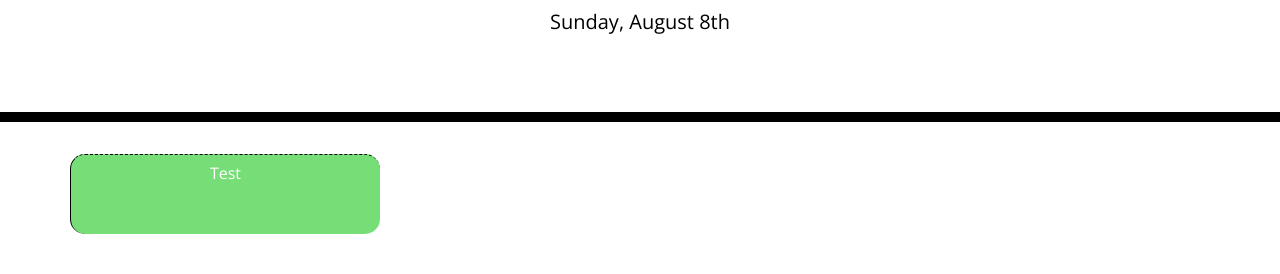
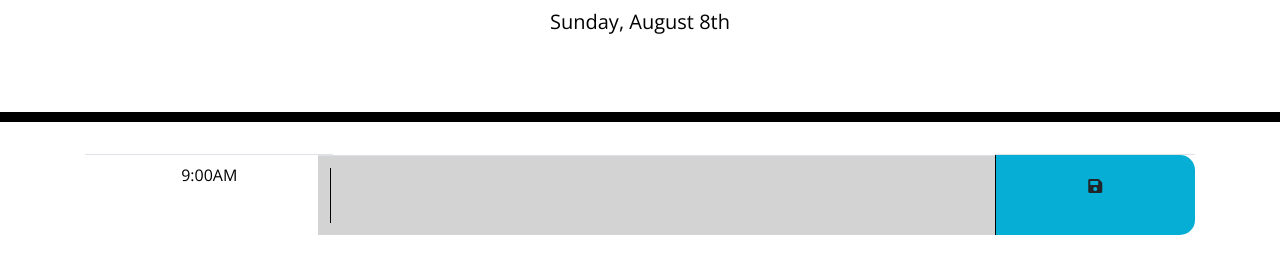
Before and after one commit to veggiepilot/work-day-scheduler, a plain HTML site: page index.html in a window 1280 px wide. Shown: the part 182-456 px from the top of the page. Drawn offline with nearby package versions, Linux system fonts and the light colour scheme.

Commit message:
added timeblock

```diff
--- a/index.html
+++ b/index.html
@@ -30,7 +30,15 @@
     </header>
     <div class="container">
       <!-- Timeblocks go here -->
-      <textarea name="" id="" cols="30" rows="10" class="description time-block row hour future" >Test</textarea>
+      <table class="table time-block">
+        <tbody>
+            <tr>
+                <td class="hour">9:00AM</td>
+                <td class="past description row"><textarea></textarea></td>
+                <td class="saveBtn"><button class="btn"><i class="fa fa-save"></i></button></td>
+            </tr>
+        </tbody>
+      </table>
     </div>
 
     <script src="https://cdnjs.cloudflare.com/ajax/libs/jquery/3.2.1/jquery.min.js"></script>
--- a/style.css
+++ b/style.css
@@ -11,6 +11,7 @@ body {
     color: #000000;
     border-left: 1px solid black;
     padding: 10px;
+    min-width: 100%;
   }
 
   .jumbotron {
```
